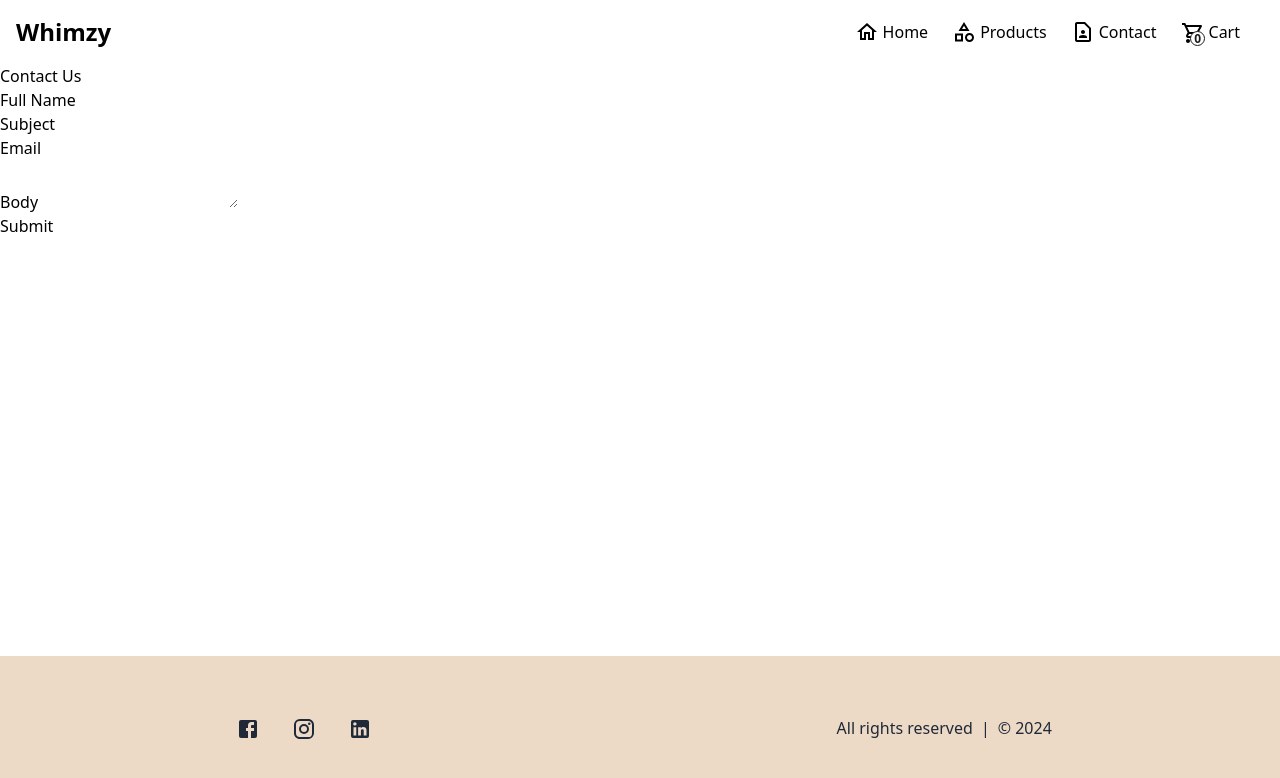
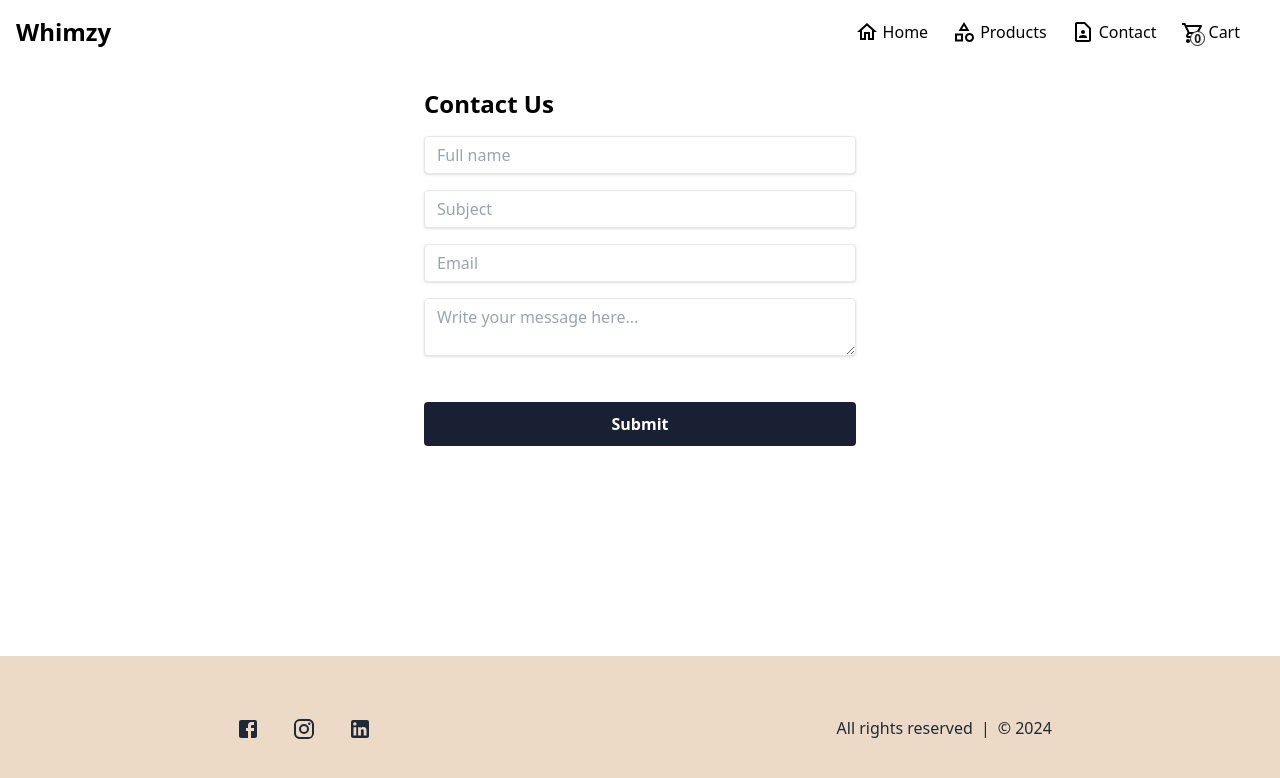
Before and after one commit to griphaugland/front-end-frameworks-ca, a React (Vite) app: page /contact in a window 1280 px wide. Shown: the top 778 px of the page. Built offline with nearby package versions, Linux system fonts and the light colour scheme.

Commit message:
Finished contact page

```diff
--- a/src/components/Form.jsx
+++ b/src/components/Form.jsx
@@ -1,5 +1,4 @@
-import React from "react";
-import { useState } from "react";
+import React, { useState } from "react";
 import { Link } from "react-router-dom";
 
 function Form() {
@@ -18,15 +17,16 @@ function Form() {
       [name]: value,
     }));
   };
+
   return (
-    <form className="flex flex-col checkout-form">
+    <form className="w-full mx-auto flex flex-col   px-2">
       <input
         type="text"
         placeholder="Name"
         name="name"
         value={customerInfo.name}
         onChange={handleInputChange}
-        className="p-2 mt-2"
+        className="shadow appearance-none border rounded w-full mb-2 py-2 px-3 text-gray-700 leading-tight focus:outline-none focus:shadow-outline mt-2"
       />
       <input
         type="email"
@@ -34,7 +34,7 @@ function Form() {
         name="email"
         value={customerInfo.email}
         onChange={handleInputChange}
-        className="p-2 mt-2"
+        className="shadow appearance-none border rounded w-full mb-2 py-2 px-3 text-gray-700 leading-tight focus:outline-none focus:shadow-outline mt-2"
       />
       <input
         type="text"
@@ -42,7 +42,7 @@ function Form() {
         name="address"
         value={customerInfo.address}
         onChange={handleInputChange}
-        className="p-2 mt-2"
+        className="shadow appearance-none border rounded w-full mb-2 py-2 px-3 text-gray-700 leading-tight focus:outline-none focus:shadow-outline mt-2"
       />
       <input
         type="text"
@@ -50,7 +50,7 @@ function Form() {
         name="city"
         value={customerInfo.city}
         onChange={handleInputChange}
-        className="p-2 mt-2"
+        className="shadow appearance-none border rounded w-full py-2 mb-2 px-3 text-gray-700 leading-tight focus:outline-none focus:shadow-outline mt-2"
       />
       <input
         type="text"
@@ -58,7 +58,7 @@ function Form() {
         name="zip"
         value={customerInfo.zip}
         onChange={handleInputChange}
-        className="p-2 mt-2"
+        className="shadow appearance-none border rounded w-full mb-2 py-2 px-3 text-gray-700 leading-tight focus:outline-none focus:shadow-outline mt-2"
       />
       <Link
         to="/checkout-success"
--- a/src/pages/Cart.jsx
+++ b/src/pages/Cart.jsx
@@ -85,7 +85,7 @@ function Checkout() {
       </div>
       {cart.length > 0 && (
         <div className="checkout-info w-full mx-2 px-4 md:w-1/2 mt-8 md:mt-0 md:ml-4">
-          <h2 className="text-xl text-start font-bold py-2">
+          <h2 className="text-xl text-start px-3 font-bold py-2">
             Checkout Information
           </h2>
           <Form />
--- a/src/pages/Contact.jsx
+++ b/src/pages/Contact.jsx
@@ -2,73 +2,86 @@ import React from "react";
 import { useForm } from "react-hook-form";
 
 function Contact() {
-  // Initialize the useForm hook
   const {
-    register, // This function allows you to register an input
-    handleSubmit, // This function handles form submission
-    formState: { errors }, // This object contains form state and errors
+    register,
+    handleSubmit,
+    formState: { errors },
   } = useForm();
 
-  // Function to be called on form submission
   const onSubmit = (data) => {
     console.log(data);
   };
 
   return (
-    <div>
-      <h2>Contact Us</h2>
-      <form onSubmit={handleSubmit(onSubmit)}>
-        {/* Full name input */}
-        <div>
-          <label htmlFor="fullName">Full Name</label>
+    <div className="w-full max-w-md mx-auto">
+      <h2 className="text-2xl font-bold text-start px-2 md:mt-6">Contact Us</h2>
+      <form
+        onSubmit={handleSubmit(onSubmit)}
+        className="flex flex-col mt-4 px-2"
+      >
+        <div className="mb-4">
           <input
+            placeholder="Full name"
             id="fullName"
             {...register("fullName", { required: true, minLength: 3 })}
+            className="shadow appearance-none border rounded w-full py-2 px-3 text-gray-700 leading-tight focus:outline-none focus:shadow-outline"
           />
           {errors.fullName && (
-            <p>Full name is required and must be at least 3 characters.</p>
+            <p className="text-red-500 text-xs italic">
+              Full name is required and must be at least 3 characters.
+            </p>
           )}
         </div>
 
-        {/* Subject input */}
-        <div>
-          <label htmlFor="subject">Subject</label>
+        <div className="mb-4">
           <input
+            placeholder="Subject"
             id="subject"
             {...register("subject", { required: true, minLength: 3 })}
+            className="shadow appearance-none border rounded w-full py-2 px-3 text-gray-700 leading-tight focus:outline-none focus:shadow-outline"
           />
           {errors.subject && (
-            <p>Subject is required and must be at least 3 characters.</p>
+            <p className="text-red-500 text-xs italic">
+              Subject is required and must be at least 3 characters.
+            </p>
           )}
         </div>
 
-        {/* Email input */}
-        <div>
-          <label htmlFor="email">Email</label>
+        <div className="mb-4">
           <input
+            placeholder="Email"
             id="email"
             type="email"
             {...register("email", { required: true, pattern: /^\S+@\S+$/i })}
+            className="shadow appearance-none border rounded w-full py-2 px-3 text-gray-700 leading-tight focus:outline-none focus:shadow-outline"
           />
           {errors.email && (
-            <p>Email is required and must be a valid email address.</p>
+            <p className="text-red-500 text-xs italic">
+              Email is required and must be a valid email address.
+            </p>
           )}
         </div>
 
-        {/* Body textarea */}
-        <div>
-          <label htmlFor="body">Body</label>
+        <div className="mb-6">
           <textarea
             id="body"
+            placeholder="Write your message here..."
             {...register("body", { required: true, minLength: 3 })}
+            className="shadow appearance-none border rounded w-full py-2 px-3 text-gray-700 leading-tight focus:outline-none focus:shadow-outline"
           ></textarea>
           {errors.body && (
-            <p>Body is required and must be at least 3 characters.</p>
+            <p className="text-red-500 text-xs italic">
+              Body is required and must be at least 3 characters.
+            </p>
           )}
         </div>
 
-        {/* Submit button */}
-        <button type="submit">Submit</button>
+        <button
+          type="submit"
+          className="checkout-button p-2 mt-4 text-center mb-6 text-white font-bold py-2 px-4 rounded focus:outline-none focus:shadow-outline"
+        >
+          Submit
+        </button>
       </form>
     </div>
   );
```
